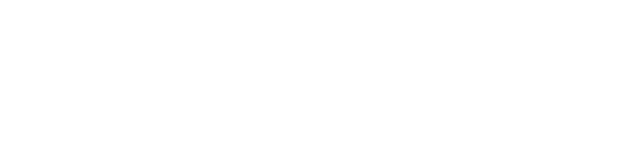
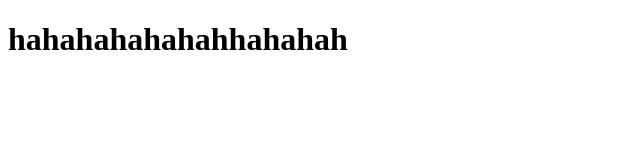
Before and after one commit to FathHaq/push-or-pull, a plain HTML site: page asdasdndex.html in a window 1280 px wide. Shown: the whole page, without its empty margins (0-640 px from the left). Drawn offline with Linux system fonts and the light colour scheme.

Commit message:
Update asdasdndex.html

```diff
--- a/asdasdndex.html
+++ b/asdasdndex.html
@@ -7,6 +7,8 @@
   <title>Document</title>
 </head>
 <body>
-  <div></div
+  <div>
+    <h1>hahahahahahahhahahah</h1>
+  </div
 </body>
 </html>
```
